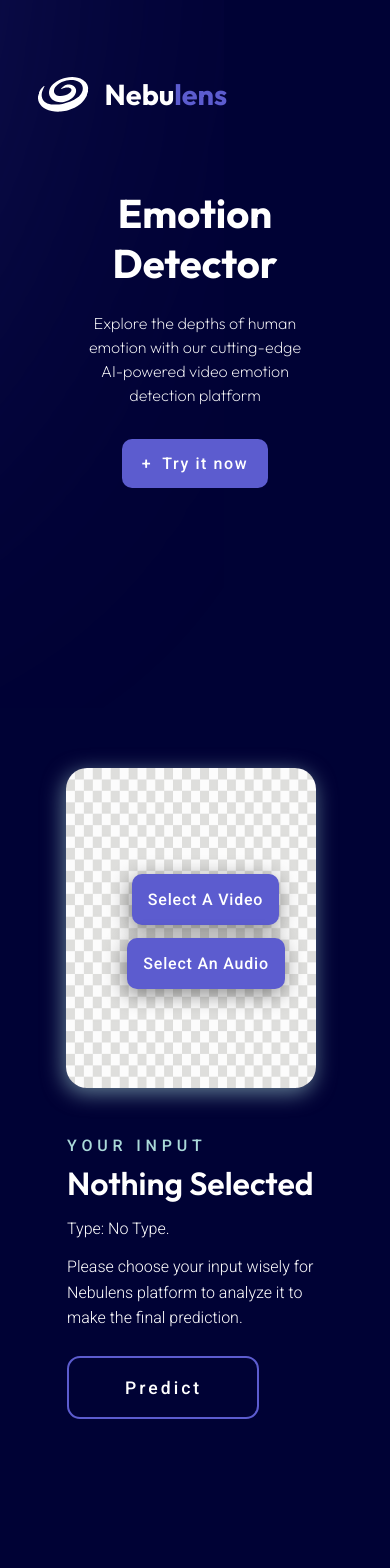
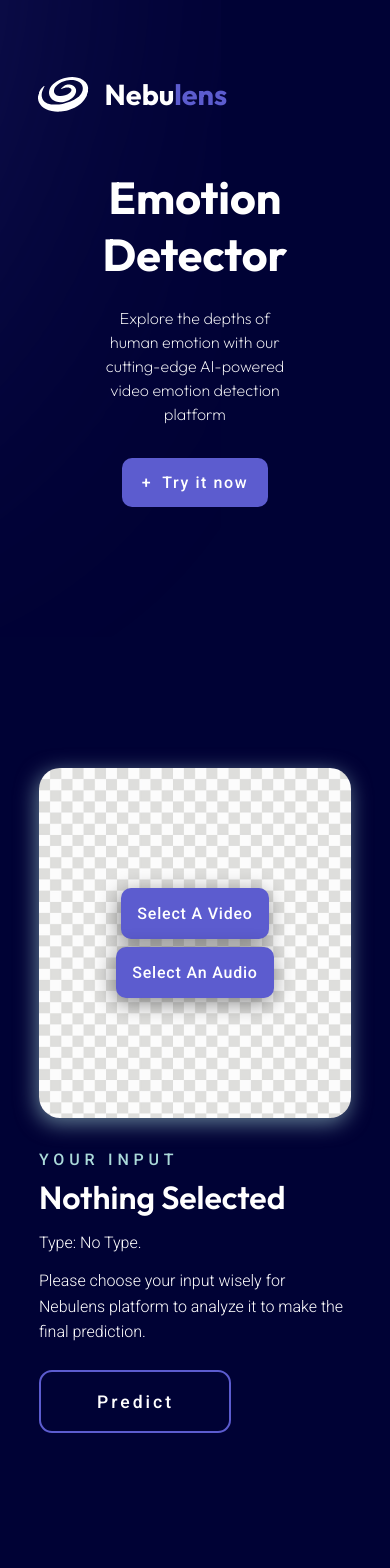
Before and after one commit to fahdElattar/fahdElattar-Nebulens-Ai-Video-Audio-Emotion-Detector, a React (Create React App) app in the folder frontend/: page / in a window 390 px wide. Shown: the top 1568 px of the page. Built offline with nearby package versions, Linux system fonts and the light colour scheme.

Commit message:
edited everything

```diff
--- a/frontend/src/App.css
+++ b/frontend/src/App.css
@@ -53,20 +53,17 @@
 }
 
 body {
-    width: 100%;
     min-height: 100vh;
-    /* background-color: var(--darkBlueClr); */
-}
-
-.container {
-    width: 100%;
     background-image: url('../src/assets/img/main_bg_clean.svg');
     background-repeat: no-repeat;
     background-position: center;
     background-size: cover;
-    /* background-attachment: fixed; */
-    background-color: #ffffffd2;
-    overflow: hidden;
+    /* overflow-x: hidden; */
+}
+
+.container {
+    max-width: 1400px;
+    margin-inline: auto;
 }
 
 /************ Navbar Css ************/
@@ -231,20 +228,24 @@ body {
     margin-bottom: 6rem;
     padding: 4rem 10%;
     padding-top: 10rem;
-    display: flex;
-    justify-content: flex-start;
-    align-items: center;
+    display: grid;
+    grid-template-columns: 40% 60%;
+    gap: 2rem;
     color: var(--whiteClr);
 }
 
 .process .process-img {
-    width: 45%;
-    height: 100%;
-    margin-right: 2.55%;
+    min-height: 350px;
     display: flex;
+    flex-direction: column;
     justify-content: center;
     align-items: center;
-    position: relative;
+    gap: .5rem;
+    background-image: url('./assets/img/gray_white_bg.jpg');
+    background-size: contain;
+    background-repeat: repeat;
+    border-radius: 21px;
+    box-shadow: -2px 5px 21px 0px #aad9d994;
 }
 
 .process .process-img img {
@@ -256,60 +257,29 @@ body {
     box-shadow: -2px 5px 21px 0px #aad9d994;
 }
 
-.process .process-img .video-label {
-    position: absolute;
-    left: 52%;
-    top: 42%;
+.process .process-img label {
     font-family: 'Roboto';
     font-weight: 500;
     font-size: 1rem;
     text-transform: capitalize;
     letter-spacing: 0.05rem;
-    /* border: 2px solid var(--blackClr); */
     background-color: var(--purpleClr);
     color: var(--whiteClr);
     padding: 1rem;
     border-radius: 10px;
-    margin-left: .2rem;
     cursor: pointer;
     z-index: 69;
-    box-shadow: -2px 5px 21px 0px #00000075;
+    box-shadow: -2px 5px 21px 0px hsla(0, 0%, 0%, 0.459);
     transition: .3 ease-in;
 }
 
-.process .process-img .video-label:active {
-    transform: scale(98%);
-}
-
-.process .process-img .audio-label {
-    position: absolute;
-    left: 17%;
-    top: 42%;
-    font-family: 'Roboto';
-    font-weight: 500;
-    font-size: 1rem;
-    text-transform: capitalize;
-    letter-spacing: 0.05rem;
-    /* border: 2px solid var(--blackClr); */
-    background-color: var(--purpleClr);
-    color: var(--whiteClr);
-    padding: 1rem;
-    border-radius: 10px;
-    margin-right: .2rem;
-    cursor: pointer;
-    z-index: 69;
-    box-shadow: -2px 5px 21px 0px #00000075;
-    transition: .3 ease-in;
-}
-
-.process .process-img .audio-label:active {
+.process .process-img label:active {
     transform: scale(98%);
 }
 
 .process .process-desc {
-    width: 45%;
-    margin-left: 2.5%;
     color: var(--whiteClr);
+    align-self: center;
 }
 
 .process .process-desc .small-title {
@@ -357,11 +327,10 @@ body {
     justify-content: flex-start;
 }
 
-.process .process-desc .action-btns .predict-btn {
+.predict-btn, .delete-btn {
     width: 12rem;
     border: none;
     outline: none;
-    border: 2px solid var(--purpleClr);
     background-color: transparent;
     font-family: 'Roboto', sans-serif;
     font-weight: 500;
@@ -377,30 +346,15 @@ body {
     transition: .1 ease-in;
 }
 
-.process .process-desc .action-btns .predict-btn:active {
-    transform: scale(0.98);
+.predict-btn {
+    border: 2px solid var(--purpleClr);
 }
 
-.process .process-desc .action-btns .delete-btn {
-    width: 12rem;
-    border: none;
-    outline: none;
+.delete-btn {
     border: 2px solid var(--skyBlueClr);
-    background-color: transparent;
-    font-family: 'Roboto', sans-serif;
-    font-weight: 500;
-    letter-spacing: 3px;
-    text-align: center;
-    border-radius: 13px;
-    padding: 1.2rem 3.5rem;
-    font-size: 1.1rem;
-    text-transform: capitalize;
-    cursor: pointer;
-    color: var(--whiteClr);
-    transition: .1 ease-in;
 }
 
-.process .process-desc .action-btns .delete-btn:active {
+.predict-btn:active, .delete-btn:active {
     transform: scale(0.98);
 }
 
@@ -452,21 +406,15 @@ body {
     height: auto;
     padding: 4rem 10%;
     padding-top: 8rem;
-    display: flex;
-    justify-content: space-between;
-    align-items: center;
-}
-
-.about .about-img {
-    width: 50%;
-    background-size: contain;
-    margin-right: 10%;
+    display: grid;
+    grid-template-columns: 50% 50%;
+    gap: 2rem;
 }
 
 .about .about-img img {
-    width: 30rem;
+    width: 100%;
+    height: 100%;
     background-size: contain;
-    margin-right: 10%;
 }
 
 .about .about-desc .title {
@@ -488,29 +436,19 @@ body {
 /************ Description Css ************/
 
 .description {
-    width: 100%;
-    height: auto;
     padding: 4rem 10%;
-    display: flex;
-    justify-content: space-between;
-    align-items: center;
+    display: grid;
+    grid-template-columns: 50% 50%;
+    gap: 2rem;
 }
 
 .description .description-img {
-    width: 45%;
-    margin-right: 5%;
-    background-size: contain;
-    text-align: end;
+    overflow: hidden;
 }
 
 .description .description-img img {
-    width: 34rem;
-    background-size: contain;
-}
-
-.description .description-desc {
-    width: 45%;
-    margin-right: 5%;
+    max-width: 100%;
+    height: 100%;
 }
 
 .description .description-desc .title {
@@ -534,10 +472,9 @@ body {
 /************ Steps Css ************/
 
 .steps {
-    width: 80%;
     margin: 0 auto 3rem;
     color: var(--whiteClr);
-    padding-top: 2.5rem;
+    padding: 2.5rem 4rem;
 }
 
 .steps .header {
@@ -563,11 +500,9 @@ body {
 }
 
 .steps .body {
-    background: transparent;
-    display: flex;
+    display: grid;
+    grid-template-columns: repeat(3, 1fr);
     gap: 2rem;
-    justify-content: space-between;
-    align-items: center;
     margin-bottom: 3rem;
 }
 
@@ -621,7 +556,8 @@ body {
     font-family: 'Roboto', sans-serif;
     font-weight: 300;
     font-size: 0.9rem;
-    padding: 0 2.9rem;
+    max-width: 240px;
+    padding-inline: .5rem;
     margin: 0 auto;
     line-height: 1.3rem;
     overflow: hidden;
@@ -740,29 +676,6 @@ body {
 
 /************ responsive Css ************/
 
-@media (max-width: 1285px) {
-    .process .process-img .video-label {
-        left: 34%;
-        top: 33%;
-        transition: .1s ease-in;
-    }
-
-    .process .process-img .audio-label {
-        left: 33.5%;
-        top: 53%;
-        transition: .1s ease-in;
-    }
-}
-
-@media (max-width: 1146px){
-
-    .home .left img {
-        left: 4rem;
-        transition: .1s ease-in;
-    }
-
-}
-
 @media (max-width: 1013px){
 
     .home .left img {
@@ -774,113 +687,30 @@ body {
         display: none;
         transition: .1s ease-in;
     }
-    .process .process-img .video-label {
-        left: 30%;
-        top: 33%;
-        transition: .1s ease-in;
-    }
-
-    .process .process-img .audio-label {
-        left: 29.5%;
-        top: 53%;
-        transition: .1s ease-in;
-    }
 
 }
 
 @media (max-width: 916px){
 
-    .process {
-        display: flex;
-        flex-direction: column;
-        justify-content: space-between;
-        align-items: center;
-    }
-
-    .process .process-img {
-        width: 55%;
-        margin-bottom: 3rem;
-    }
-
-    .process .process-img .video-label {
-        left: 31%;
-        top: 33%;
-        transition: .1s ease-in;
-    }
-
-    .process .process-img .audio-label {
-        left: 30.5%;
-        top: 53%;
-        transition: .1s ease-in;
-    }
-
-    .process .process-desc {
-        width: 58%;
-        margin-left: 0;
-    }
-
-    .about {
-        display: flex;
-        flex-direction: column;
-        justify-content: space-between;
-        align-items: center;
-    }
-
-    .about .about-img {
-        width: 100%;
-        margin: 0 0 3rem;
-        display: flex;
-        justify-content: center;
-    }
-
-    .about .about-img img {
-        margin-right: 0;
-    }
-
-    .description {
-        display: flex;
-        flex-direction: column;
-        justify-content: space-between;
-        align-items: center;
-    }
-
-    .description .description-desc {
-        width: 100%;
-        margin-right: 0;
-    }
-
-    .description .description-img {
-        width: 100%;
-        text-align: center;
-    }
-
-    .description .description-img img{
-        text-align: center;
-    }
-
     .steps .body {
-        display: flex;
-        flex-direction: column;
-        justify-content: space-between;
-        align-items: center;
+        grid-template-columns: 1fr;
+        gap: 6rem;
     }
 
     .steps .body .card {
-        width: 45%;
-        margin-bottom: 5rem;
-        transition: all .3s ease-in;
+        justify-self: center;
+        max-width: 350px;
     }
 
     .steps .body .card:last-child {
         margin-bottom: 0;
     }
-
-    .steps .body .card .card-body .card-desc {
-        font-size: 1rem;
-    }
 }
 
-@media (max-width: 804px){
+@media (max-width: 850px){
+    .process, .about, .description {
+        grid-template-columns: 1fr;
+    }
     .navbar .links-section {
         display: none;
         position: relative;
@@ -888,60 +718,9 @@ body {
 }
 
 @media (max-width: 732px){
-
-    .process .process-img {
-        width: 60%;
-        margin-bottom: 3rem;
-    }
-
-    .process .process-img .video-label {
-        left: 29%;
-        top: 33%;
-        transition: .1s ease-in;
-    }
-
-    .process .process-img .audio-label {
-        left: 28.5%;
-        top: 53%;
-        transition: .1s ease-in;
-    }
-
-    .process .process-desc {
-        width: 63%;
-    }
-
     .footer .rights {
         display: none;
     }
-}
-
-@media (max-width: 669px){
-
-    .process .process-img {
-        width: 70%;
-        margin-bottom: 3rem;
-    }
-
-    .process .process-img .video-label {
-        left: 29%;
-    }
-
-    .process .process-img .audio-label {
-        left: 28.5%;
-    }
-
-    .process .process-desc {
-        width: 72%;
-    }
-
-    .steps .body .card {
-        width: 62%;
-    }
-
-    .steps .body .card .card-body .card-desc {
-        font-size: 1.2rem;
-    }
-
 }
 
 @media (max-width: 609px){
@@ -953,55 +732,14 @@ body {
 }
 
 @media (max-width: 519px){
-
-    .home .center .title {
-        font-size: 2.8rem;
-    }
-
-    .home .center .para {
-        width: 80%;
-    }
-
-    .process .process-img .video-label {
-        left: 25%;
-    }
-
-    .process .process-img .audio-label {
-        left: 24.5%;
-    }
-
-    .about .about-img img {
-        width: 26rem;
-    }
-
-    .description .description-img img {
-        width: 26rem;
-    }
-
-    .steps .body .card {
-        width: 69%;
+    .footer {
+        flex-direction: column;
+        gap: 1.5rem;
     }
 }
 
 @media (max-width: 489px){
-
-    .home .center .title {
-        font-size: 2.5rem;
-    }
-
-    .home .center .para {
-        width: 80%;
-    }
-
-    .process .process-img {
-        width: 80%;
-    }
-
-    .process .process-desc {
-        width: 82%;
-    }
-
-    .steps .body .card .card-body .card-desc {
-        padding: 0 2.4rem;
+    .steps {
+        padding-inline: 2rem;
     }
 }
--- a/frontend/src/Components/Process.jsx
+++ b/frontend/src/Components/Process.jsx
@@ -1,5 +1,4 @@
-import React, { useState, useEffect } from 'react';
-import square_bg from '../assets/img/gray_white_bg.jpg';
+import { useState, useEffect } from 'react';
 import axios from 'axios';
 
 const Process = () => {
@@ -150,7 +149,7 @@ const Process = () => {
         <input type='file' accept='audio/*' className='d-none' id='audioFile' onChange={handleAudioChange} />
         <label htmlFor="audioFile" className='audio-label'>Select an audio</label>
 
-        <img src={square_bg} alt="Background" />
+        {/* <img src={square_bg} alt="Background" /> */}
 
       </div>
       <div className="process-desc">
--- a/frontend/src/index.css
+++ /dev/null
@@ -1,13 +0,0 @@
-body {
-  margin: 0;
-  font-family: -apple-system, BlinkMacSystemFont, 'Segoe UI', 'Roboto', 'Oxygen',
-    'Ubuntu', 'Cantarell', 'Fira Sans', 'Droid Sans', 'Helvetica Neue',
-    sans-serif;
-  -webkit-font-smoothing: antialiased;
-  -moz-osx-font-smoothing: grayscale;
-}
-
-code {
-  font-family: source-code-pro, Menlo, Monaco, Consolas, 'Courier New',
-    monospace;
-}
```
Also changed, not shown: frontend/public/index.html (+8 -3 lines).
